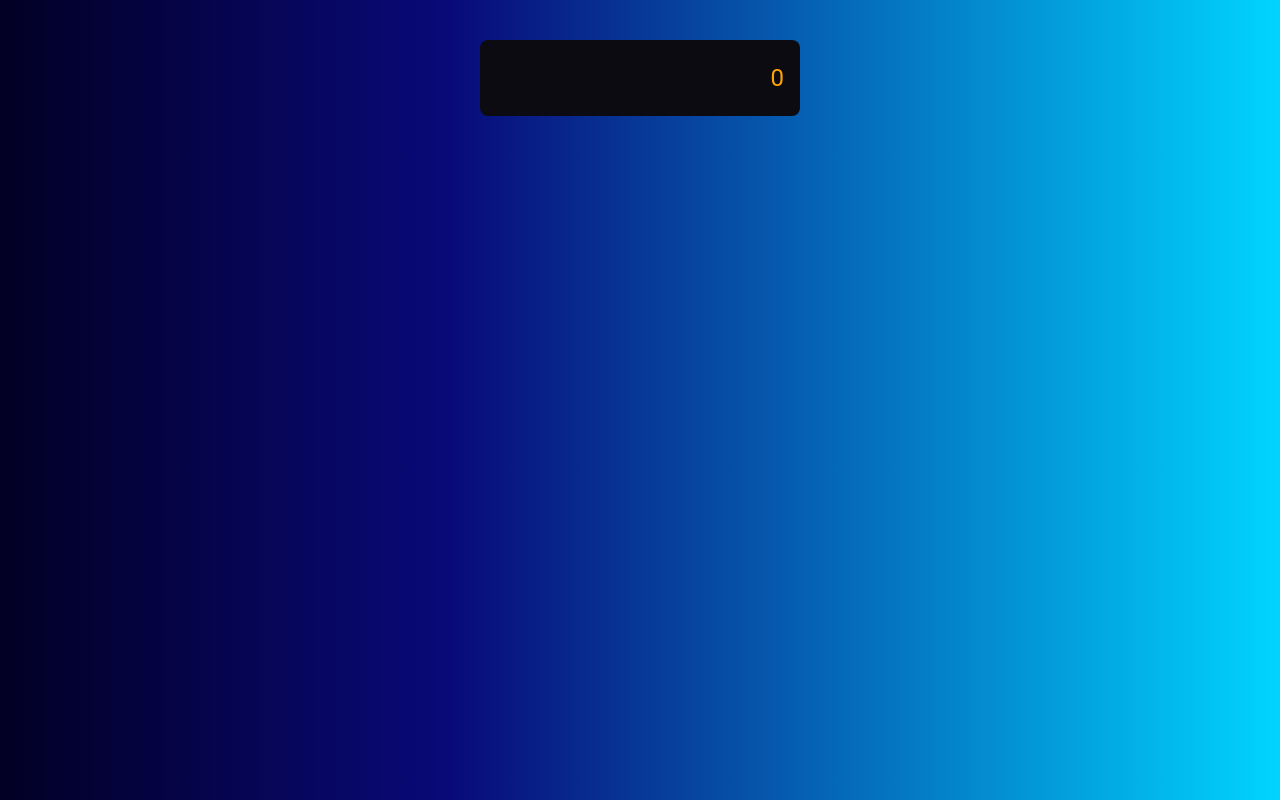
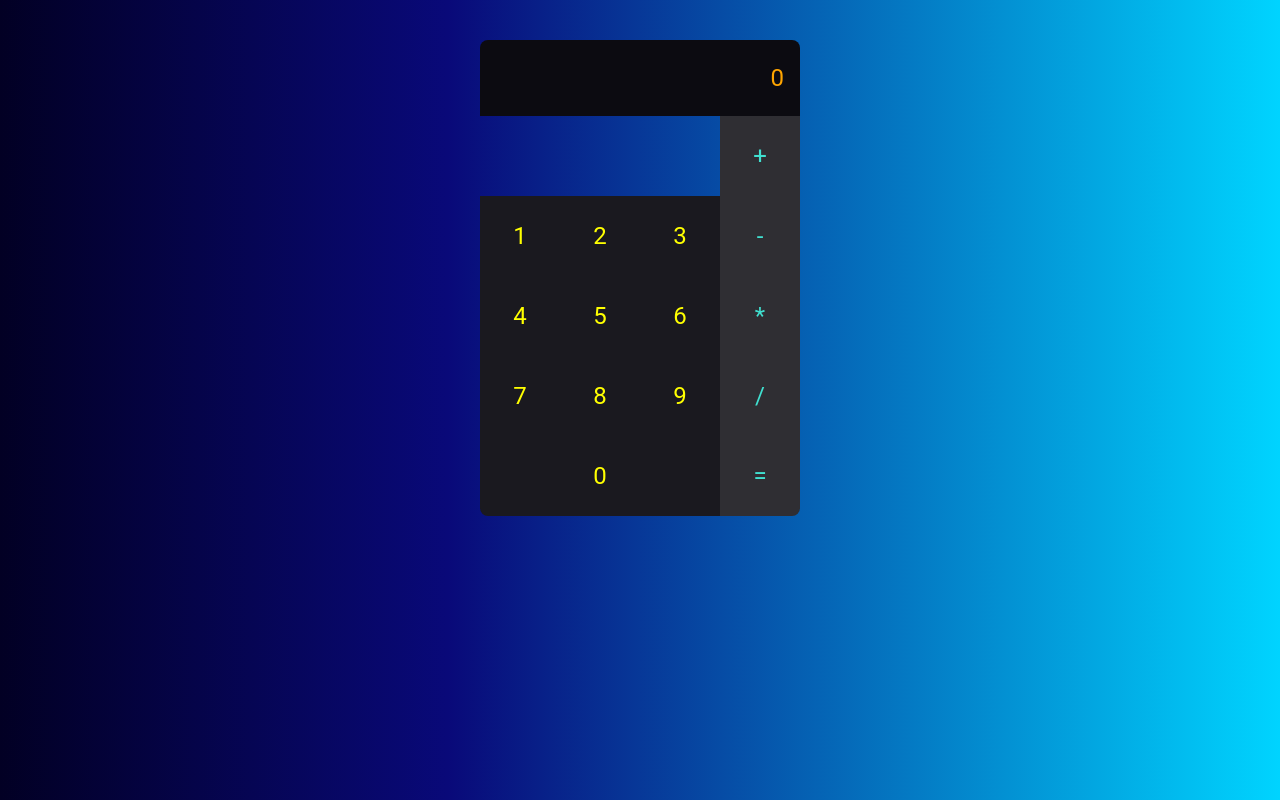
Before and after one commit to JuanFTP/curso_reactjs, a React (Create React App) app in the folder calc-app/: page / in a window 1280 px wide. Built offline with nearby package versions, Linux system fonts and the light colour scheme.

Commit message:
Lección 65. Creación de componente

```diff
--- a/calc-app/package.json
+++ b/calc-app/package.json
@@ -6,6 +6,7 @@
     "@testing-library/jest-dom": "^5.11.9",
     "@testing-library/react": "^11.2.5",
     "@testing-library/user-event": "^12.8.3",
+    "prop-types": "^15.7.2",
     "react": "^17.0.1",
     "react-dom": "^17.0.1",
     "react-scripts": "4.0.3",
--- a/calc-app/src/App.css
+++ b/calc-app/src/App.css
@@ -3,7 +3,6 @@
 	padding: 0px;
 	font-family: 'Roboto', sans-serif;
 	user-select: none;
-	cursor: none;
 }
 
 body {
@@ -29,3 +28,40 @@ body {
 	padding: 24px 16px;
 	background-color: rgb(12, 11, 17);
 }
+
+.numbers,
+.math-operations {
+	display: inline-block;
+}
+
+.numbers {
+	width: 240px;
+	min-height: 80px;
+	background-color: rgb(26, 25, 31);
+}
+
+.math-operations {
+	width: 80px;
+	min-height: 80px;
+	background-color: rgb(47, 46, 51);
+}
+
+	button {
+		cursor: pointer;
+		outline: none;
+		border: none;
+		display: inline-block;
+		text-align: center;
+		height: 80px;
+		width: 80px;
+		font-size: 24px;
+		background-color: transparent;
+	}
+
+	button.number {
+		color: yellow;
+	}
+
+	button.operation {
+		color: turquoise;
+	}
--- a/calc-app/src/App.jsx
+++ b/calc-app/src/App.jsx
@@ -1,12 +1,30 @@
 import React from 'react';
+import Button from './components/Button';
+import MathOperations from './components/MathOperations';
 import Result from './components/Result';
 import './App.css';
 
 const App = () => {
-	console.debug("Renderización de App");
+	const cHButton = text => {
+		console.debug("App clickHandlerButton", text);
+	};
+
 	return (
 		<div className='calc-base'>
-			<Result />
+			<Result value={"0"} />
+			<div className="numbers">
+				<Button type="number" text="1" clickHandler={cHButton} />
+				<Button type="number" text="2" clickHandler={cHButton} />
+				<Button type="number" text="3" clickHandler={cHButton} />
+				<Button type="number" text="4" clickHandler={cHButton} />
+				<Button type="number" text="5" clickHandler={cHButton} />
+				<Button type="number" text="6" clickHandler={cHButton} />
+				<Button type="number" text="7" clickHandler={cHButton} />
+				<Button type="number" text="8" clickHandler={cHButton} />
+				<Button type="number" text="9" clickHandler={cHButton} />
+				<Button type="number" text="0" clickHandler={cHButton} />
+			</div>
+			<MathOperations></MathOperations>
 		</div>
 	);
 };
--- /dev/null
+++ b/calc-app/src/components/Button.jsx
@@ -0,0 +1,16 @@
+import React from "react";
+import PropTypes from 'prop-types';
+
+const Button = ({ type, text, clickHandler }) => (
+	<button className={type} onClick={() => clickHandler(text)}>
+		<span>{text}</span>
+	</button>
+);
+
+Button.propTypes = {
+	type: PropTypes.string,
+	text: PropTypes.string.isRequired,
+	clickHandler: PropTypes.func.isRequired
+};
+
+export default Button;
--- /dev/null
+++ b/calc-app/src/components/MathOperations.jsx
@@ -0,0 +1,20 @@
+import React from 'react';
+import PropTypes from 'prop-types';
+import Button from './Button';
+
+const MathOperations = ({ onClickOperation, onClickEqual }) => (
+	<section className="math-operations">
+		<Button type={"operation"} text={"+"} clickHandler={onClickOperation} />
+		<Button type={"operation"} text={"-"} clickHandler={onClickOperation} />
+		<Button type={"operation"} text={"*"} clickHandler={onClickOperation} />
+		<Button type={"operation"} text={"/"} clickHandler={onClickOperation} />
+		<Button type={"operation"} text={"="} clickHandler={onClickEqual} />
+	</section>
+);
+
+MathOperations.propTypes = {
+	onClickOperation: PropTypes.func.isRequired,
+	onClickEqual: PropTypes.func.isRequired
+};
+
+export default MathOperations;
--- a/calc-app/src/components/Result.jsx
+++ b/calc-app/src/components/Result.jsx
@@ -1,12 +1,18 @@
 import React from 'react';
+import PropTypes from 'prop-types';
 
-const Result = () => {
-	console.debug("Renderización de Result");
-	return (
-		<div className="result">
-			<span>0</span>
-		</div>
-	);
+const Result = ({ value }) => (
+	<div className="result">
+		<span>{value}</span>
+	</div>
+);
+
+Result.propTypes = {
+	value: PropTypes.string.isRequired
+};
+
+Result.defaultProps = {
+	value: "0"
 };
 
 export default Result;
```
